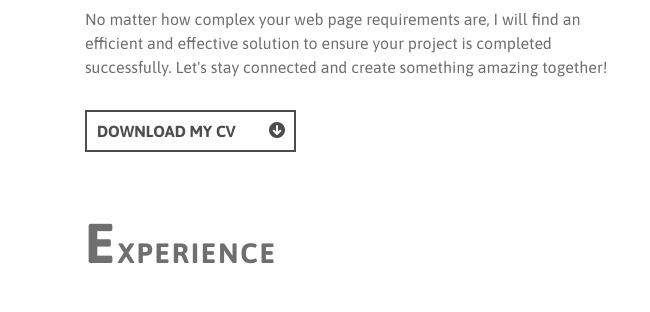
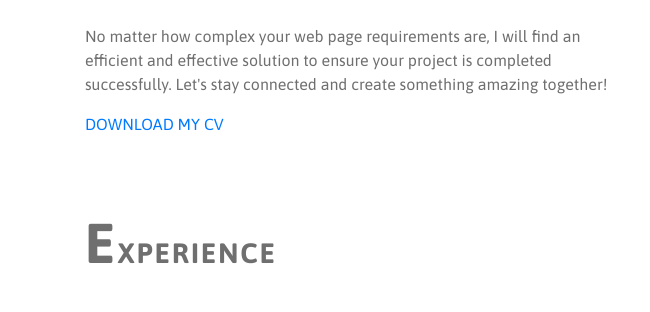
Before and after one commit to snehithapothina/portfolio, a plain HTML site: page index.html in a window 1280 px wide. Shown: the part 1160-1472 px from the top of the page, 0-650 px from the left. Drawn offline with nearby package versions, Linux system fonts and the light colour scheme; grey boxes are pictures that could not be loaded.

Commit message:
second commit

```diff
--- a/index.html
+++ b/index.html
@@ -223,7 +223,8 @@
                 solution to ensure your project is completed successfully. Let's stay connected and create something
                 amazing together!
               </p>
-              <a href="/files/cv.pdf" class="download-cv hvr-icon-hang"> DOWNLOAD MY CV &nbsp; &nbsp; &nbsp;</a>
+
+              <a href="/files/cv.pdf" download> DOWNLOAD MY CV &nbsp; &nbsp; &nbsp;</a>
             </div>
           </div>
           <div class="col-lg-6 col-sm-6 col-9 about-me-images wow fadeInUp" data-wow-duration="1.5s">
```
